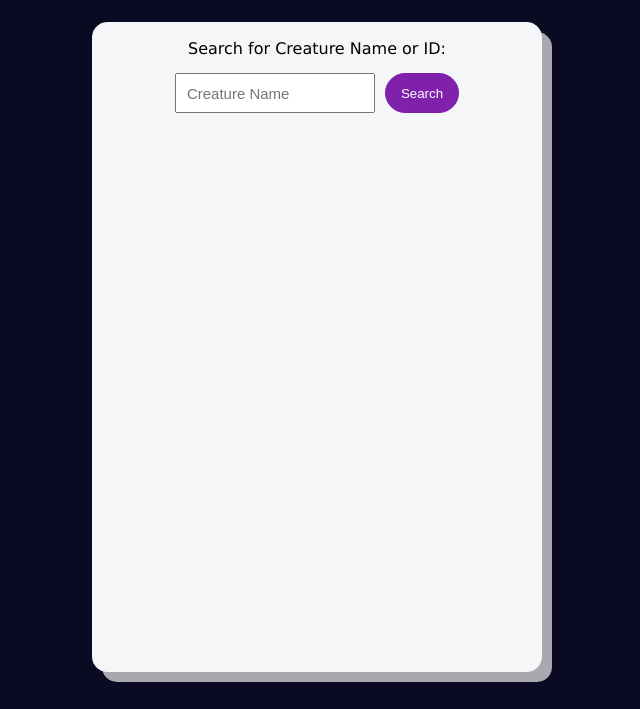
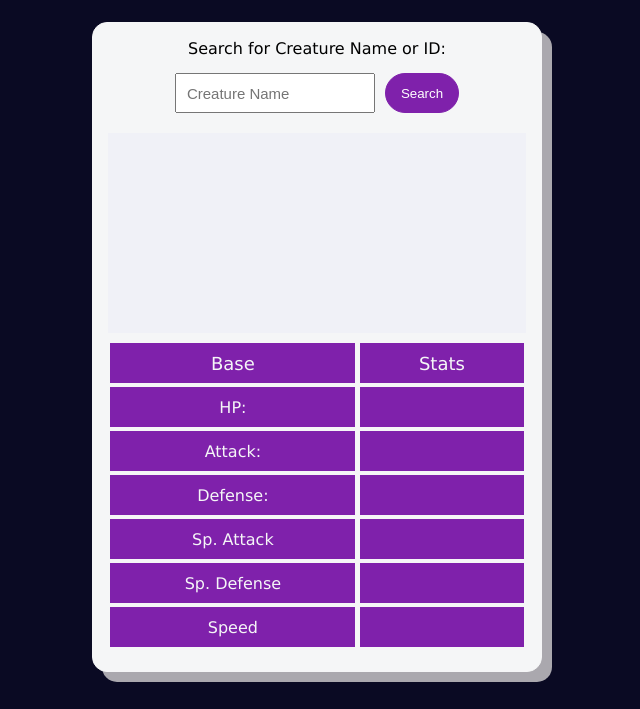
Before and after one commit to aryav-hash/freeCodeCamp-projects, a plain HTML site: page javaScript/RPGCreatureSearchProject-freeCodeCamp/index.html in a window 1280 px wide. Shown: the part 91-800 px from the top of the page, without its empty margins (323-963 px from the left). Drawn offline with Linux system fonts and the light colour scheme.

Commit message:
feat: Made the full project webpage of with the entire html, css code.

```diff
--- a/javaScript/RPGCreatureSearchProject-freeCodeCamp/index.html
+++ b/javaScript/RPGCreatureSearchProject-freeCodeCamp/index.html
@@ -16,7 +16,36 @@
                 <button class="search-btn" type="submit">Search</button>
             </div>
             <div class="creature-display-div"></div>
-            <div class="creature-stats-div"></div>
+            <div class="creature-stats-div">
+                <div class="labels">
+                    <span class="base" style="font-size: large;">Base</span>
+                    <span class="stats" style="font-size: large;">Stats</span>
+                </div>
+                <div class="labels">
+                    <span class="base">HP:</span>
+                    <span class="stats"></span>
+                </div>
+                <div class="labels">
+                    <span class="base">Attack:</span>
+                    <span class="stats"></span>
+                </div>
+                <div class="labels">
+                    <span class="base">Defense:</span>
+                    <span class="stats"></span>
+                </div>
+                <div class="labels">
+                    <span class="base">Sp. Attack</span>
+                    <span class="stats"></span>
+                </div>
+                <div class="labels">
+                    <span class="base">Sp. Defense</span>
+                    <span class="stats"></span>
+                </div>
+                <div class="labels">
+                    <span class="base">Speed</span>
+                    <span class="stats"></span>
+                </div>
+            </div>
         </div>
     </div>
     <script src="script.js"></script>
--- a/javaScript/RPGCreatureSearchProject-freeCodeCamp/styles.css
+++ b/javaScript/RPGCreatureSearchProject-freeCodeCamp/styles.css
@@ -42,6 +42,7 @@ body {
 .input-div {
     display: flex;
     gap: 10px;
+    padding-bottom: 20px;
 }
 
 .instructions {
@@ -65,3 +66,43 @@ body {
     color: white;
     background-color: #7f21ab;
 }
+
+.creature-display-div {
+    height: 200px;
+    width: 98%;
+    background-color: #f0f1f7;
+    padding-bottom: 5px;
+}
+
+.creature-stats-div {
+    width: 98%;
+    height: 300px;
+    padding-top: 8px;
+}
+
+.labels {
+    display: flex;
+    padding: 2px;
+    gap: 5px;
+}
+
+.base {
+    width: 60%;
+    height: 40px;
+    border: none;
+    display: flex;
+    justify-content: center;
+    align-items: center;
+    background-color: #7f21ab;
+    color:#f5f6f7;
+}
+
+.stats {
+    width: 40%;
+    height: 40px;
+    display: flex;
+    justify-content: center;
+    align-items: center;
+    background-color: #7f21ab;
+    color:#f5f6f7;
+}
```
